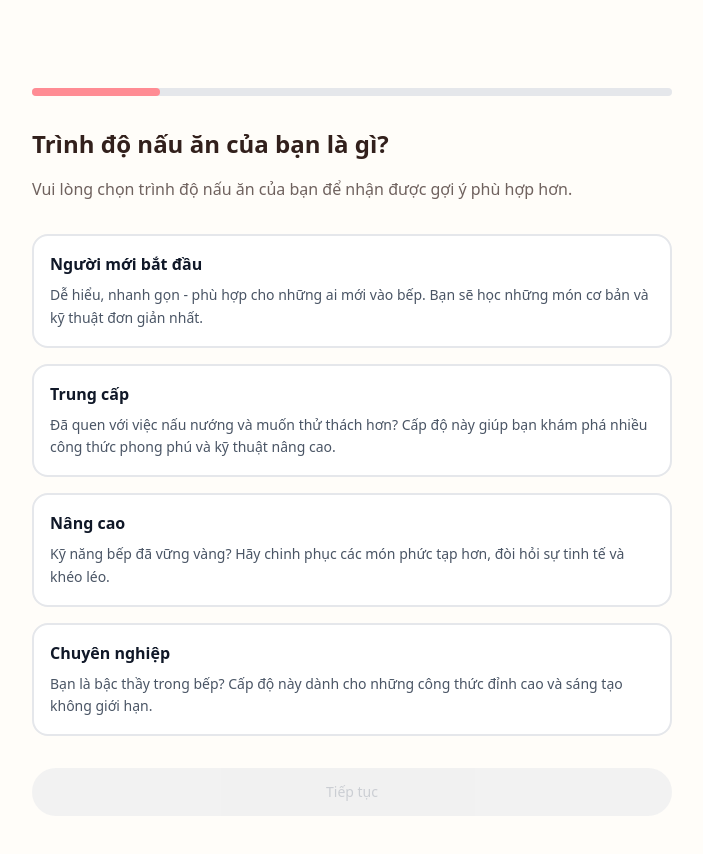
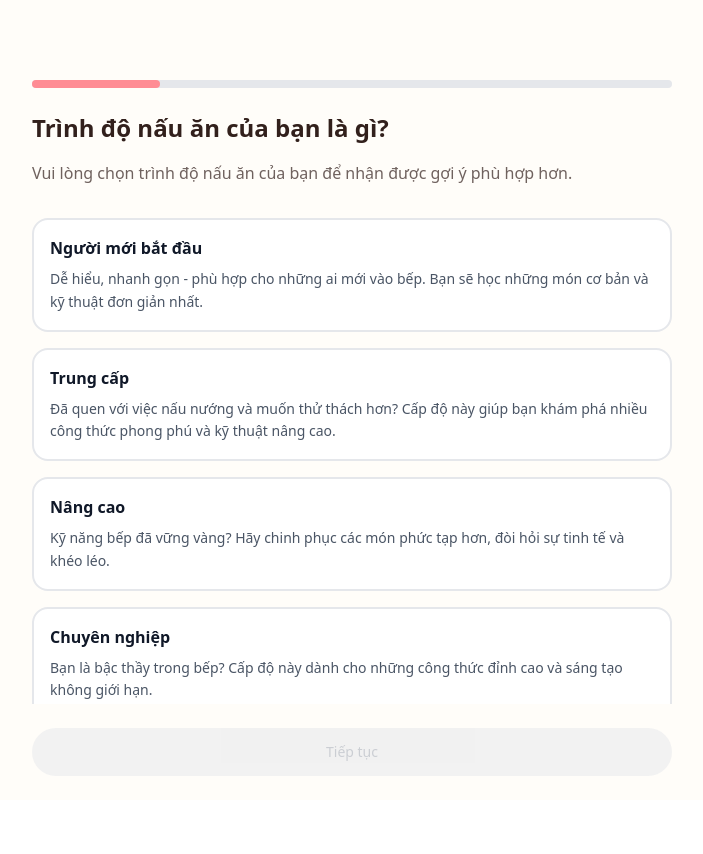
Before and after one commit to Alrmendo/Kitchenly_nhom07, a React (Vite) app: page /login in a window 1280 px wide. Both pictures are taken after typing "name@example.com", "Sample123" into the empty fields and a click on the button "Đăng nhập". Shown: the whole page, without its empty margins (288-991 px from the left). After the commit the page ends 800 px from the top, so only its background shows below. Built offline with nearby package versions, Linux system fonts and the light colour scheme; no server answers.

Commit message:
fix layout onboarding

```diff
--- a/src/components/onboarding-v2/ingredients-step.tsx
+++ b/src/components/onboarding-v2/ingredients-step.tsx
@@ -95,7 +95,7 @@ export const IngredientsStep = ({
             onContinue={nextStep}
             canContinue={true}
             isFirstStep={isFirstStep}
-            contentClassName={`${isModalOpen ? "overflow-y-hidden" : "overflow-y-auto"} relative flex flex-col justify-end`}
+            contentClassName={`${isModalOpen ? "overflow-y-hidden" : ""} relative`}
         >
             <SelectionGrid
                 items={extendedOptions}
@@ -103,7 +103,7 @@ export const IngredientsStep = ({
                 onSelectionChange={handleSelectionChange}
                 multiSelect={true}
                 columns={3}
-                className="!h-[300px] overflow-y-auto"
+                className="w-full"
             />
 
             {/* Add Custom Ingredient */}
--- a/src/components/onboarding-v2/onboarding-layout.tsx
+++ b/src/components/onboarding-v2/onboarding-layout.tsx
@@ -35,10 +35,10 @@ export const OnboardingLayout = ({
     const contentRef = useFadeInAnimation()
 
     return (
-        <div ref={containerRef} className="min-h-screen bg-[#fffdf9] flex flex-col">
-            <div className="flex-1 flex flex-col px-4 py-6 max-w-2xl mx-auto w-full">
-                {/* Header */}
-                <div className="flex items-center justify-between mb-6">
+        <div ref={containerRef} className="h-screen bg-[#fffdf9] flex flex-col overflow-hidden fixed inset-0">
+            <div className="flex flex-col h-full max-w-2xl mx-auto w-full overflow-hidden">
+                {/* Header - Fixed */}
+                <div className="flex items-center justify-between px-4 pt-6 pb-4 flex-shrink-0">
                     {!isFirstStep && (
                         <Button variant="ghost" size="icon" onClick={onBack} className="h-10 w-10">
                             <ChevronLeft className="h-6 w-6" />
@@ -47,8 +47,8 @@ export const OnboardingLayout = ({
                     {isFirstStep && <div className="h-10 w-10" />}
                 </div>
 
-                {/* Progress Bar */}
-                <div className="mb-8">
+                {/* Progress Bar - Fixed */}
+                <div className="px-4 pb-6 flex-shrink-0">
                     <div className="w-full bg-gray-200 rounded-full h-2">
                         <div
                             className="bg-[#ff8c94] h-2 rounded-full transition-all duration-500 ease-out"
@@ -57,16 +57,18 @@ export const OnboardingLayout = ({
                     </div>
                 </div>
 
-                {/* Content */}
-                <div ref={contentRef} className={`flex-1 overflow-y-auto ${contentClassName}`}>
+                {/* Content - Scrollable */}
+                <div ref={contentRef} className={`flex-1 overflow-y-auto px-4 min-h-0 ${contentClassName}`}>
                     <h1 className="text-2xl font-semibold text-[#32201c] mb-4">{title}</h1>
                     <p className="text-[#32201c]/70 text-base mb-8 leading-relaxed">{description}</p>
 
-                    {children}
+                    <div className="pb-4">
+                        {children}
+                    </div>
                 </div>
 
-                {/* Navigation */}
-                <div className="flex gap-4 mt-8 pb-4">
+                {/* Navigation - Fixed */}
+                <div className="flex gap-4 px-4 py-6 flex-shrink-0 bg-[#fffdf9]">
                     {showSkip && onSkip && (
                         <Button
                             variant="outline"
--- a/src/components/onboarding-v2/selection-grid.tsx
+++ b/src/components/onboarding-v2/selection-grid.tsx
@@ -36,10 +36,10 @@ export const SelectionGrid = ({
         }
     }
 
-    const gridCols = columns === 2 ? "grid-cols-2" : "grid-cols-3"
+    const gridCols = columns === 2 ? "grid-cols-2" : columns === 3 ? "grid-cols-3" : "grid-cols-2"
 
     return (
-        <div ref={gridRef} className={`grid ${gridCols} gap-4 ${className}`}>
+        <div ref={gridRef} className={`grid ${gridCols} gap-3 w-full ${className}`}>
             {items.map((item) => (
                 <button
                     key={item.id}
```
